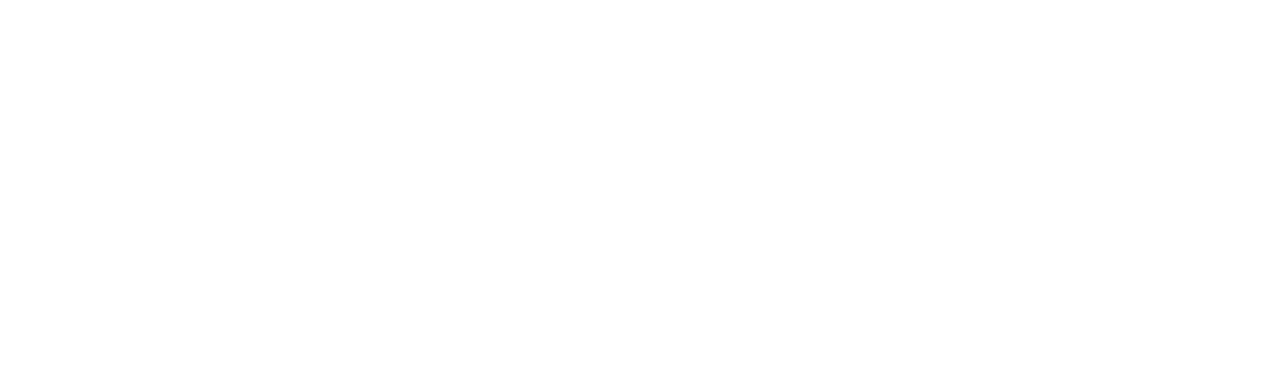
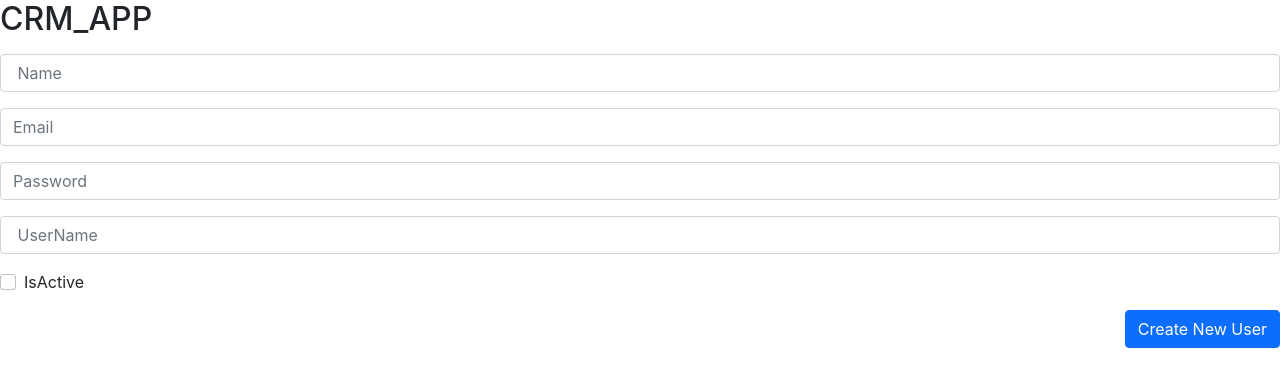
Before and after one commit to vasanthvijaykvv/crm-app, a React (Create React App) app: page /newuserForm in a window 1280 px wide. Before the commit this address had no page. Shown: the top 386 px of the page. Built offline with nearby package versions, Linux system fonts and the light colour scheme; sample sign-in values are in the browser's storage.

Commit message:
Disablesignup and addedUserForm tocreate new users

```diff
--- a/src/NavBar/Navbar.js
+++ b/src/NavBar/Navbar.js
@@ -14,10 +14,17 @@
     localStorage.removeItem("loggedIn");
       navigate("/signin");
   }
+  let NavigateUser = () =>{
+    navigate("/users")
+  }
   return (
     <div><nav className="navbar bg-body-tertiary bg-light" data-bs-theme="dark">
     <div className="container-fluid">
-      <i className="navbar-brand">CRM_APP</i>
+
+      <i className="navbar-brand">CRM_APP<span className=" mx-2">
+  <button className="btn btn-primary" onClick={NavigateUser} type="button">Users</button>
+       </span></i>
+
       <form className="d-flex" role="search">
         <input className="form-control me-2" type="search" placeholder="Search" aria-label="Search"/>
         <button  className="btn btn-success mx-2" >Search</button>
--- a/src/SignIn/Signin.js
+++ b/src/SignIn/Signin.js
@@ -1,6 +1,6 @@
 import React, { useState } from 'react'
 import { useNavigate } from 'react-router-dom'
-import "./Signin.js"
+import "./Signin.css"
 function Signin() {
   let [logindetails,setLogindetails] = useState({});
   let [error, setError] = useState(false)
@@ -37,12 +37,12 @@
        </div>}
 
 <div className=" mb-3">
-  <label for="inputEmail3" htmlFor='email' className="form-label">Email Id</label>
+  <label for="inputEmail3" className="form-label">Email Id</label>
     <input type="email" onInput={(e)=>setLogindetails({...logindetails,email:e.target.value})} className="form-control" id="inputEmail3"/>
 
 </div>
 <div className=" mb-3">
-  <label for="inputPassword3" htmlFor='password' className="form-label">Password</label>
+  <label for="inputPassword3"  className="form-label">Password</label>
     <input type="password" onInput={(e)=>setLogindetails({...logindetails,password:e.target.value})} className="form-control" id="inputPassword3"/>
 </div>
 <div className="d-grid gap-2 col-2 mx-auto">
--- /dev/null
+++ b/src/User/UserForm/UserForm.js
@@ -0,0 +1,62 @@
+import  { useEffect, useState} from "react";
+import {useNavigate,useParams} from "react-router-dom"
+import React from 'react'
+function UserForm() {
+    const [userToUpdate, setUpdateUsers] = useState({})
+    const navigate = useNavigate();
+   // const {customerName} = useParams();
+  //  console.log(customerName)
+    // useParams to get the data of the particular object
+   /* useEffect(()=>{
+      if(customerName){
+        fetch("http://localhost:4000/api/customer").then((res)=>{
+             return res.json()
+           }).then(res=>{
+             let result = res.find(c=> c.name === customerName)
+             if(result){
+
+               setUpdateUsers(result)
+             }
+           })
+      }
+    },[customerName])*/
+   let HandleFormSubmit = () =>{
+    console.log(userToUpdate);
+    fetch("http://localhost:4000/api/user/signup",{
+        method : "POST",
+        body : JSON.stringify(userToUpdate),
+        headers:{
+            "Content-Type" : "application/json"
+          }
+    }).then((res)=>{
+        navigate("/users")
+    })
+   }
+
+
+
+
+
+  return (
+    <div><h2>CRM_APP</h2>
+    <form className=" my-3 gap-2">
+   <input className="form-control my-3"  type="text" onInput={(e)=>{setUpdateUsers({...userToUpdate,name : e.target.value})}}  value={userToUpdate.name}  placeholder=" Name" />
+    <input className="form-control my-3" type="text" onInput={(e)=>{setUpdateUsers({...userToUpdate,email : e.target.value})}}  value={userToUpdate.email} placeholder="Email" />
+    <input className="form-control my-3" type="password" onInput={(e)=>{setUpdateUsers({...userToUpdate,password : e.target.value})}} value={userToUpdate.password} placeholder="Password" />
+    <input className="form-control my-3"  type="text" onInput={(e)=>{setUpdateUsers({...userToUpdate,username : e.target.value})}}  value={userToUpdate.username}  placeholder=" UserName" />
+      <div className="mb-3">
+      <div className="form-check my-3">
+  <input onChange={(e)=>{setUpdateUsers({...userToUpdate,isActive : e.target.checked})}}  className="form-check-input" type="checkbox" value="" id="flexCheckIndeterminateDisabled" ></input>
+  <label className="form-check-label " for="flexCheckIndeterminateDisabled">
+    IsActive
+  </label>
+</div>
+      </div>
+    <button onClick={HandleFormSubmit} className="btn btn-primary float-end" type = "button">Create New User</button>
+    </form>
+
+    </div>
+  )
+}
+
+export default UserForm
--- /dev/null
+++ b/src/User/UserList.js
@@ -0,0 +1,60 @@
+import React, { useEffect, useState } from 'react'
+import Navbar from '../NavBar/Navbar'
+
+function UserList() {
+  let [users, setUsers] = useState([]);
+
+   useEffect(()=>{
+    fetch("http://localhost:4000/api/user").then((res)=>{
+      return res.json()
+    }).then((parsedResult)=>{
+          setUsers(parsedResult)
+    })
+   },[])
+   console.log(users)
+
+  return (
+    <div><Navbar/>
+       <div className="Container">
+       <a href='/newuserForm' className="btn btn-success " >New User</a>
+
+         {users.length === 0 &&
+         <div className="alert alert-warning mt-3" role="alert">
+         Unable to Connect
+       </div>}
+         { users.length>0 && <table className="table table-striped">
+           <thead>
+               <tr>
+                  <th scope="col">S.No</th>
+                   <th scope="col">Name</th>
+                   <th scope="col">Email Id</th>
+                   <th scope="col">UserName</th>
+                   <th scope="col">IsActive</th>
+               </tr>
+           </thead>
+           <tbody>
+               {
+                   users.map ((user,i)=>(
+                    <tr key={i}>
+                    <td>{i+1}</td>
+                    <td>{user.name}</td>
+                    <td>{user.email}</td>
+                    <td>{user.username}</td>
+                    <td>{user.isActive ? "YES" : "NO"}</td>
+
+                </tr>
+                   ))
+               }
+
+           </tbody>
+          </table>}
+        </div>
+    </div>
+  )
+}
+
+export default UserList
+/*<td>
+                       <button className="btn btn-warning mx-2" onClick={()=>handleEditClick(user.name)}>Edit</button>
+                        <button className="btn btn-danger" onClick={()=>handleDisableClick(user.name)}>Delete</button>
+                    </td>*/
--- a/src/components/Customer/CustomerForm/CustomerForm.js
+++ b/src/components/Customer/CustomerForm/CustomerForm.js
@@ -22,7 +22,7 @@
              }
            })
       }
-    },[])
+    },[customerName])
 
     let Submitdata = (e) => {
       console.log(e)
--- a/src/pages/Customer/Customer.js
+++ b/src/pages/Customer/Customer.js
@@ -2,7 +2,9 @@
 import CustomerList from "../../components/Customer/CustomerList/CustomerList"
 import SecuredRoutes from "../../SecuredRoutes/SecuredRoutes"
 import Signin from "../../SignIn/Signin"
-import Signup from "../../SignUp/Signup"
+//import Signup from "../../SignUp/Signup"
+import UserList from "../../User/UserList"
+import UserForm from "../../User/UserForm/UserForm"
 import {BrowserRouter as Router, Routes,Route} from "react-router-dom"
 function Customer() {
     return (
@@ -10,11 +12,13 @@
            <Router>
            <Routes>
            <Route path = "/" element= {<SecuredRoutes><CustomerList/></SecuredRoutes>}/>
-
+           <Route path="/users" element ={<SecuredRoutes><UserList/></SecuredRoutes>}/>
+           <Route path="/newuserForm" element ={<SecuredRoutes><UserForm/></SecuredRoutes>}/>
            <Route path="/form" element={<SecuredRoutes><CustomerForm/></SecuredRoutes>}/>
            <Route path='/form/:customerName' element={<CustomerForm/>}/>
-           <Route path="/signup" element ={<Signup/>}/>
+           {/*<Route path="/signup" element ={<Signup/>}/>*/}
            <Route path="/signin" element ={<Signin/>}/>
+
            </Routes>
            </Router>
         </div>
```
Also changed, not shown: src/User/UserForm/UserForm.css (added), src/User/UserList.css (added).
